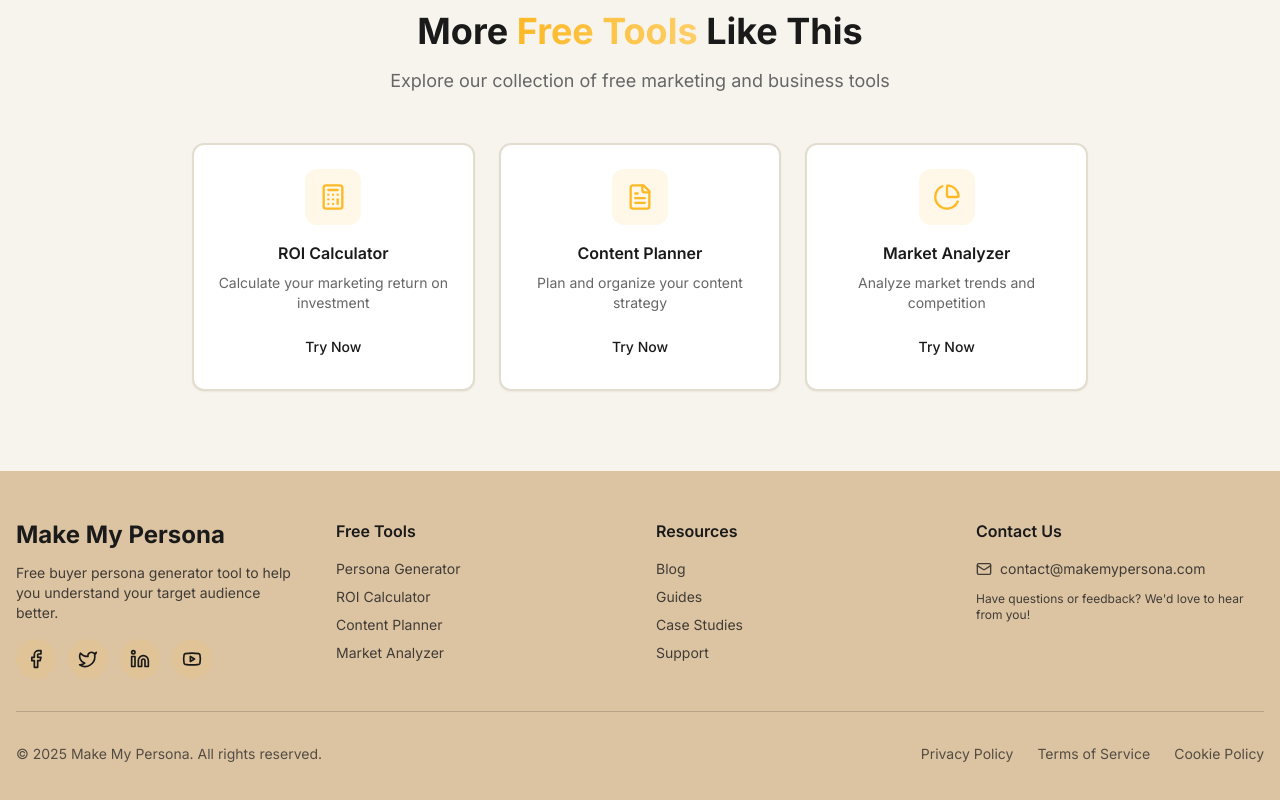
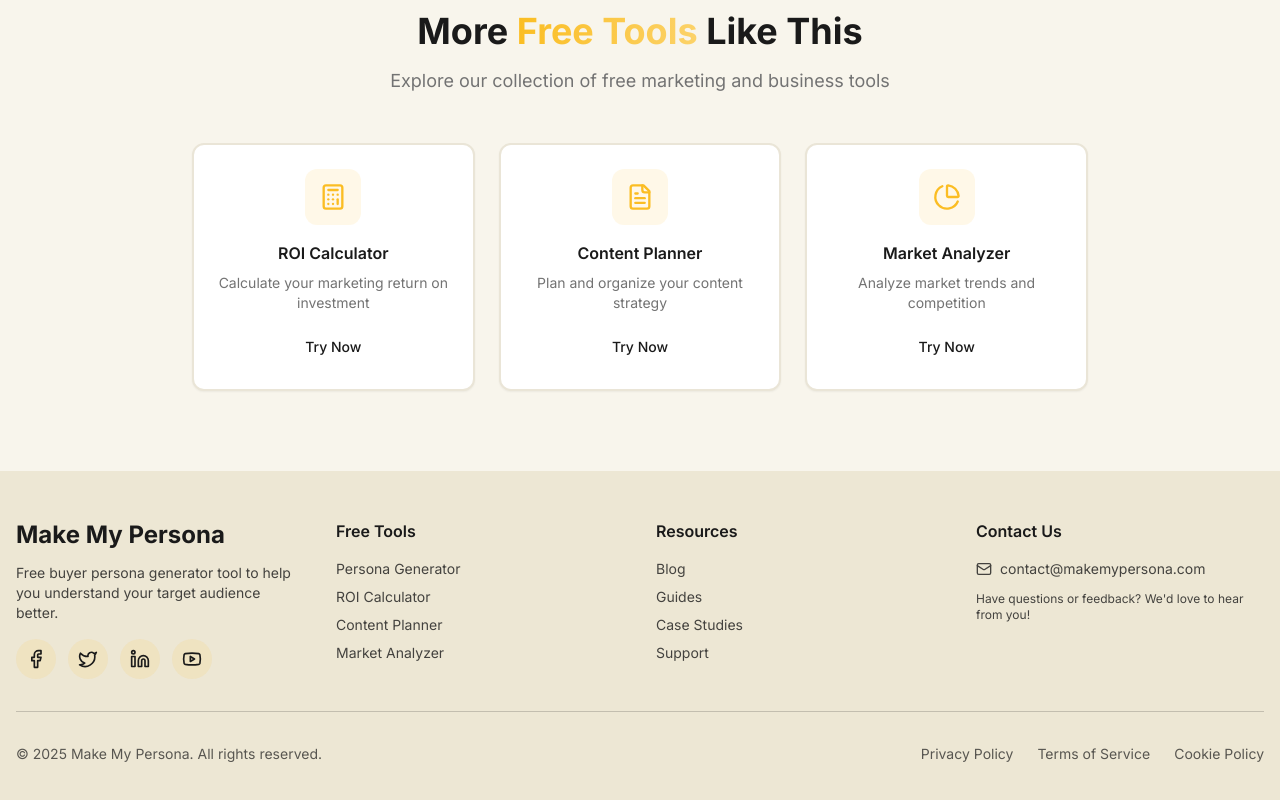
Before and after one commit to tristan-commits/omega-persona-creator, a React (Vite) app: page / in a window 1280 px wide. Shown: the part 3341-4141 px from the top of the page. Built offline with nearby package versions, Linux system fonts and the light colour scheme; the HTML template or start-up script is replaced by a standard one.

Commit message:
Refactor: Update color palette

```diff
--- a/src/index.css
+++ b/src/index.css
@@ -8,7 +8,7 @@ All colors MUST be HSL.
 
 @layer base {
   :root {
-    --background: 42 40% 96%;
+    --background: 45 55% 96%;
     --foreground: 0 0% 10%;
 
     --card: 0 0% 100%;
@@ -17,33 +17,33 @@ All colors MUST be HSL.
     --popover: 0 0% 100%;
     --popover-foreground: 0 0% 10%;
 
-    /* Golden yellow/orange primary */
-    --primary: 41 98% 57%;
+    /* Golden yellow primary */
+    --primary: 43 96% 56%;
     --primary-foreground: 0 0% 10%;
-    --primary-glow: 41 98% 70%;
+    --primary-glow: 43 96% 70%;
 
-    /* Warm tan secondary */
-    --secondary: 35 45% 75%;
+    /* Light cream secondary */
+    --secondary: 45 40% 88%;
     --secondary-foreground: 0 0% 10%;
 
-    --muted: 42 30% 92%;
-    --muted-foreground: 0 0% 40%;
+    --muted: 45 35% 92%;
+    --muted-foreground: 0 0% 45%;
 
-    --accent: 28 90% 60%;
+    --accent: 43 96% 56%;
     --accent-foreground: 0 0% 10%;
 
     --destructive: 0 84% 60%;
     --destructive-foreground: 0 0% 100%;
 
-    --border: 42 25% 85%;
-    --input: 42 25% 85%;
-    --ring: 41 98% 57%;
+    --border: 45 30% 88%;
+    --input: 45 30% 88%;
+    --ring: 43 96% 56%;
 
     --radius: 0.75rem;
 
     /* Custom design tokens */
-    --hero-gradient-start: 41 98% 57%;
-    --hero-gradient-end: 28 90% 60%;
+    --hero-gradient-start: 43 96% 56%;
+    --hero-gradient-end: 45 85% 70%;
     --success: 142 76% 36%;
     --warning: 38 92% 50%;
 
@@ -75,34 +75,34 @@ All colors MUST be HSL.
   }
 
   .dark {
-    --background: 35 20% 12%;
-    --foreground: 42 40% 95%;
+    --background: 40 15% 10%;
+    --foreground: 45 40% 95%;
 
-    --card: 35 15% 18%;
-    --card-foreground: 42 40% 95%;
+    --card: 40 12% 15%;
+    --card-foreground: 45 40% 95%;
 
-    --popover: 35 15% 18%;
-    --popover-foreground: 42 40% 95%;
+    --popover: 40 12% 15%;
+    --popover-foreground: 45 40% 95%;
 
-    --primary: 41 98% 57%;
+    --primary: 43 96% 56%;
     --primary-foreground: 0 0% 10%;
-    --primary-glow: 41 98% 70%;
+    --primary-glow: 43 96% 70%;
 
-    --secondary: 35 45% 75%;
+    --secondary: 45 40% 88%;
     --secondary-foreground: 0 0% 10%;
 
-    --muted: 35 15% 22%;
-    --muted-foreground: 42 20% 65%;
+    --muted: 40 10% 20%;
+    --muted-foreground: 45 20% 65%;
 
-    --accent: 28 90% 60%;
+    --accent: 43 96% 56%;
     --accent-foreground: 0 0% 10%;
 
     --destructive: 0 63% 31%;
-    --destructive-foreground: 42 40% 95%;
+    --destructive-foreground: 45 40% 95%;
 
-    --border: 35 15% 25%;
-    --input: 35 15% 25%;
-    --ring: 41 98% 57%;
+    --border: 40 10% 25%;
+    --input: 40 10% 25%;
+    --ring: 43 96% 56%;
     --sidebar-background: 240 5.9% 10%;
     --sidebar-foreground: 240 4.8% 95.9%;
     --sidebar-primary: 224.3 76.3% 48%;
```
